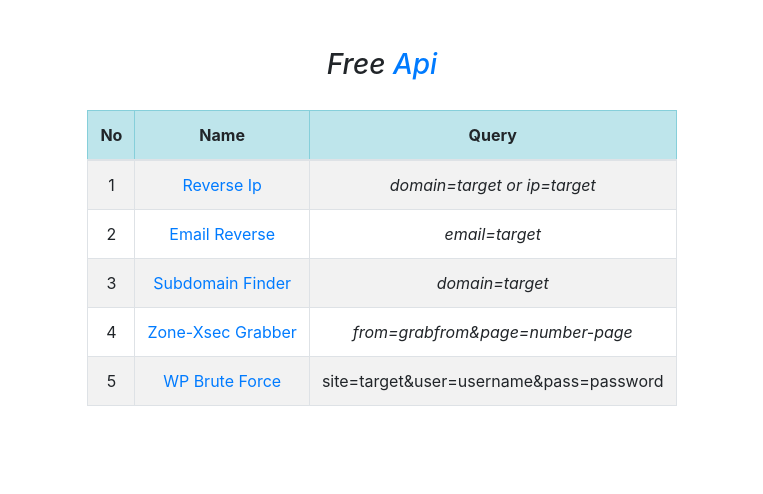
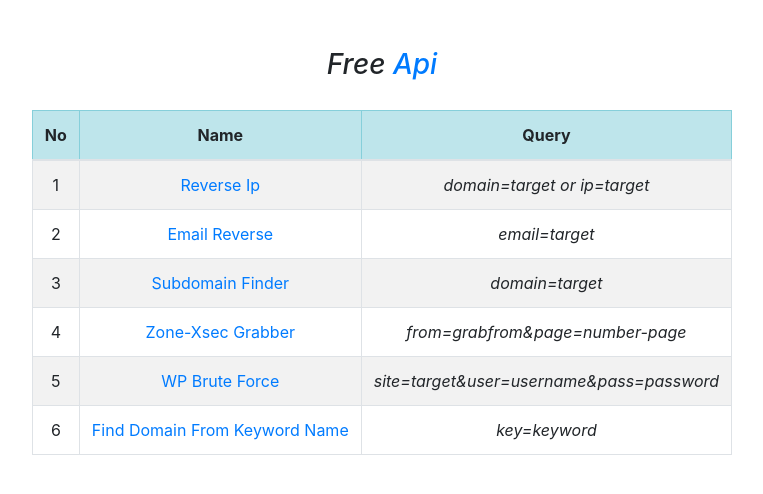
Before and after one commit to dmzhari/free-api, a PHP site: page / in a window 1280 px wide. Shown: the top 494 px of the page, without its empty margins (258-1021 px from the left). Run offline with PHP 8.4, Linux system fonts and the light colour scheme.

Commit message:
Update index.php

```diff
--- a/index.php
+++ b/index.php
@@ -59,13 +59,13 @@
                                     <td>5</td>
                                     <td><a href="wpbf-api.php?site=example.com&user=admin&pass=admin" target="_blank">
                                             WP Brute Force</a></td>
-                                    <td>site=target&user=username&pass=password</td>
+                                    <td class="font-italic">site=target&user=username&pass=password</td>
                                 </tr>
-                                <!-- <tr>
+                                <tr>
                                     <td>6</td>
-                                    <td><a href="otakudesuapi.php?anime=boruto" target="_blank">Otakudesu</a></td>
-                                    <td>anime=title-anime</td>
-                                </tr> -->
+                                    <td><a href="reversekey.php?key=jokowi" target="_blank">Find Domain From Keyword Name</a></td>
+                                    <td class="font-italic">key=keyword</td>
+                                </tr>
                             </tbody>
                         </table>
                     </div>
```
